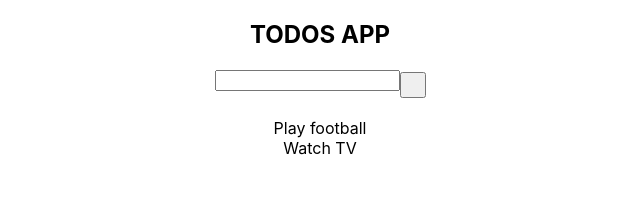
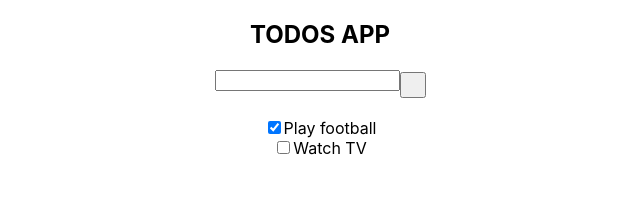
Before and after one commit to tony-26/todos-2, a React (Create React App) app: page / in a window 1280 px wide. Shown: the top 208 px of the page, without its empty margins (320-960 px from the left). Built offline with nearby package versions, Linux system fonts and the light colour scheme.

Commit message:
checkbox

```diff
--- a/src/Components/TaskList.js
+++ b/src/Components/TaskList.js
@@ -3,7 +3,12 @@ const TaskList = (props) => {
   return (
     <div>
       {tasks.map((e, i) => {
-        return <div key={i}>{tasks[i].text}</div>;
+        return (
+          <div key={i}>
+            <input type="checkbox" checked={tasks[i].isComplete} />
+            {tasks[i].text}
+          </div>
+        );
       })}
     </div>
   );
```
